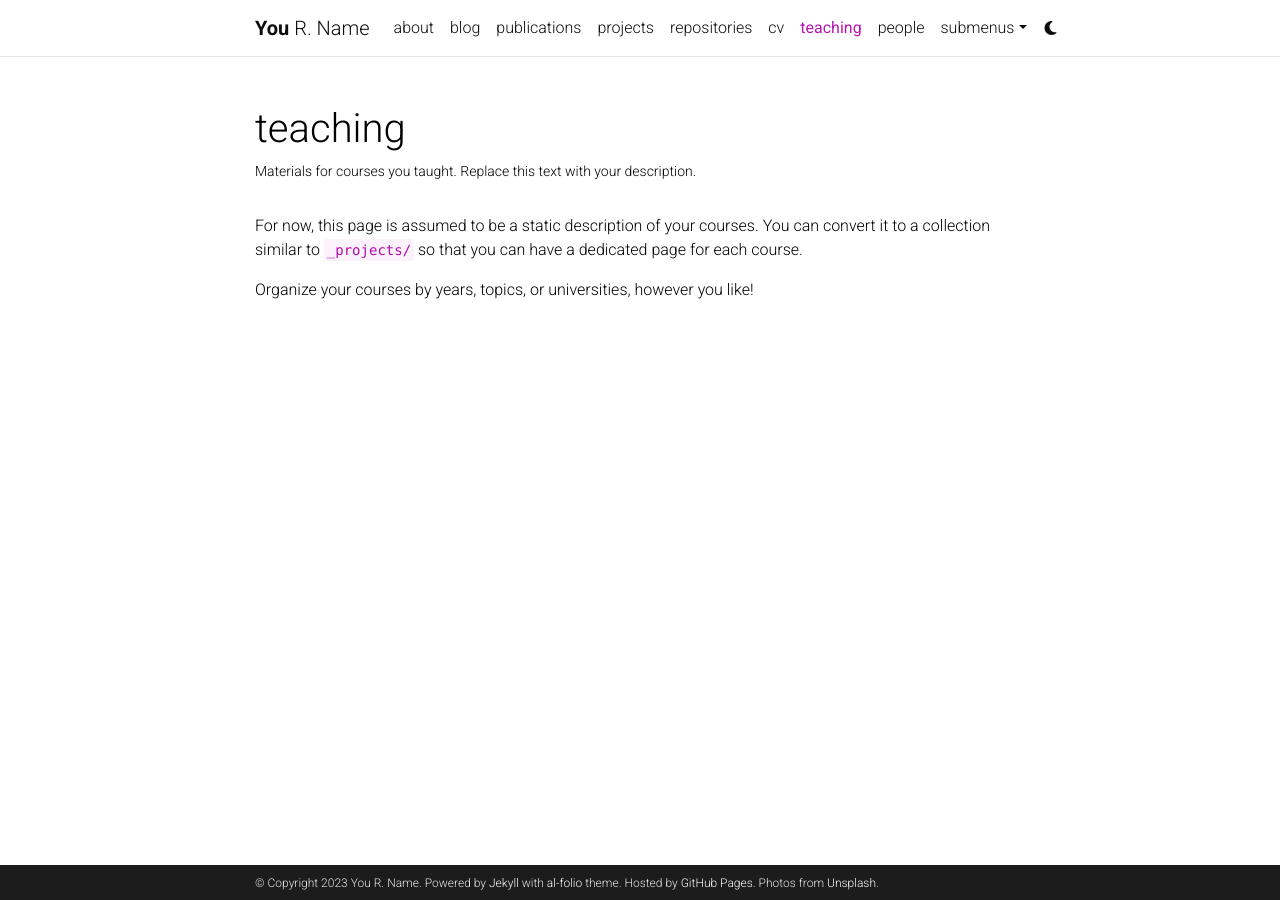
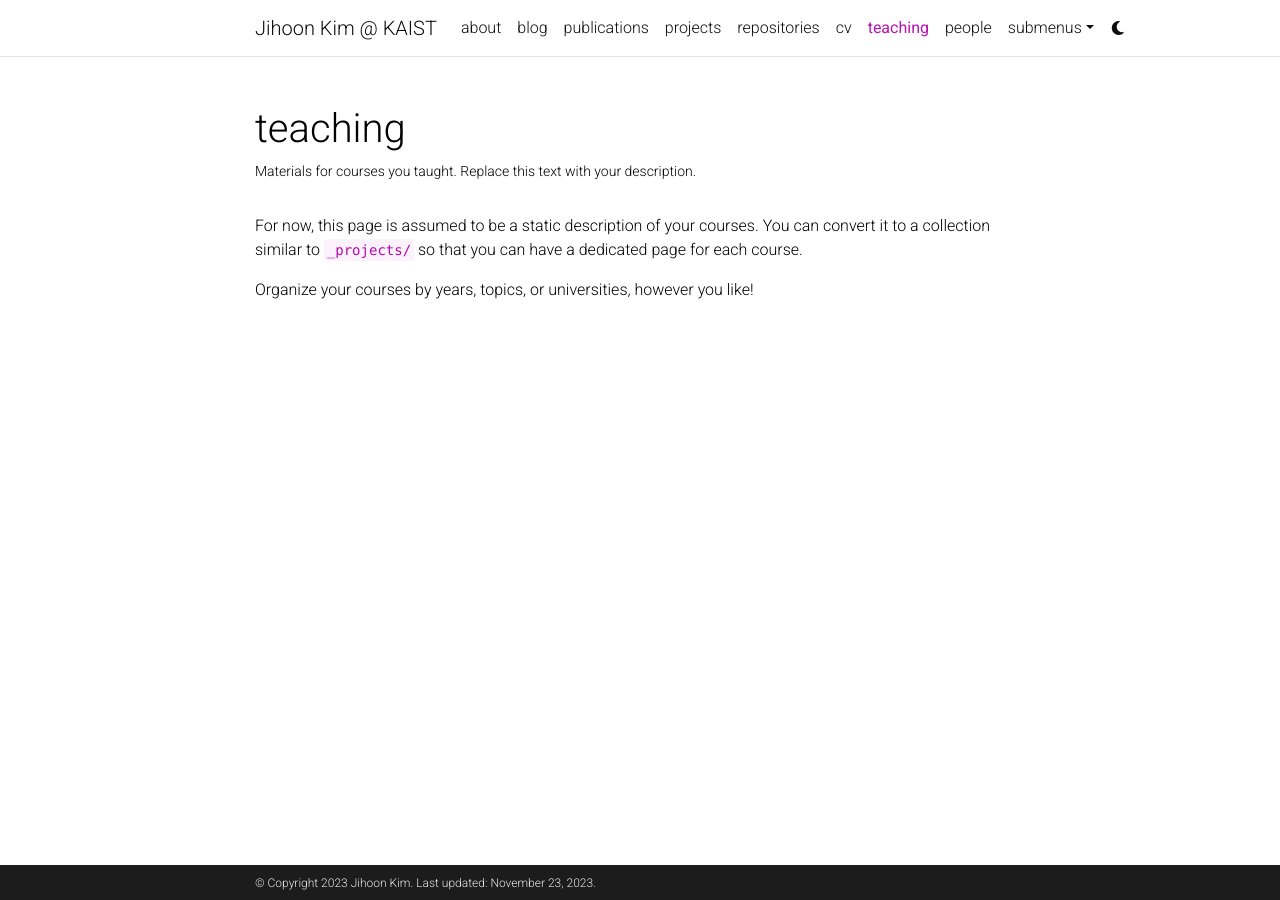
Before and after one commit to jihoonkim888/jihoonkim888.github.io, a Jekyll site: the page built from _pages/teaching.md, in a window 1280 px wide. Built offline with Jekyll 4.4.1, drawn with Linux system fonts in a browser that asks for light colours; comment, search, counter and statistics services are not loaded; a style sheet for code colours, icons or effects is not loaded.

Commit message:
add personal details

```diff
--- a/_config.yml
+++ b/_config.yml
@@ -2,25 +2,22 @@
 # Site settings
 # -----------------------------------------------------------------------------
 
-title: blank # the website title (if blank, full name will be used instead)
-first_name: You
-middle_name: R.
-last_name: Name
-email: you@example.com
+title: Jihoon Kim @ KAIST # the website title (if blank, full name will be used instead)
+first_name: Jihoon
+middle_name:
+last_name: Kim
+email: jihoon.kim@kaist.ac.kr
 description: > # the ">" symbol means to ignore newlines until "footer_text:"
-  A simple, whitespace theme for academics. Based on [*folio](https://github.com/bogoli/-folio) design.
-footer_text: >
-  Powered by <a href="https://jekyllrb.com/" target="_blank">Jekyll</a> with <a href="https://github.com/alshedivat/al-folio">al-folio</a> theme.
-  Hosted by <a href="https://pages.github.com/" target="_blank">GitHub Pages</a>.
-  Photos from <a href="https://unsplash.com" target="_blank">Unsplash</a>.
-keywords: jekyll, jekyll-theme, academic-website, portfolio-website  # add your own keywords or leave empty
+  A PhD student of [SDL](http://www.smartdesignlab.org/index.html) at KAIST.
+footer_text:
+keywords: # add your own keywords or leave empty
 
 lang: en # the language of your site (for example: en, fr, cn, ru, etc.)
-icon: ⚛️  # the emoji used as the favicon (alternatively, provide image name in /assets/img/)
+icon: 👨🏻‍🎓  # the emoji used as the favicon (alternatively, provide image name in /assets/img/)
 
-url: https://alshedivat.github.io # the base hostname & protocol for your site
-baseurl: /al-folio # the subpath of your site, e.g. /blog/
-last_updated: false # set to true if you want to display last updated in the footer
+url: https://jihoonkim888.github.io # the base hostname & protocol for your site
+baseurl: # the subpath of your site, e.g. /blog/
+last_updated: true # set to true if you want to display last updated in the footer
 impressum_path:  # set to path to include impressum link in the footer, use the same path as permalink in a page, helps to conform with EU GDPR
 
 # -----------------------------------------------------------------------------
@@ -67,7 +64,7 @@
 # Social integration
 # -----------------------------------------------------------------------------
 
-github_username: # your GitHub user name
+github_username: jihoonkim888 # your GitHub user name
 gitlab_username: # your GitLab user name
 twitter_username: # your Twitter handle
 mastodon_username: # your mastodon instance+username in the format instance.tld/@username
```
